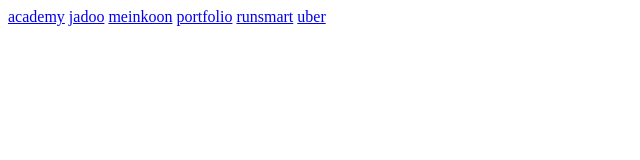
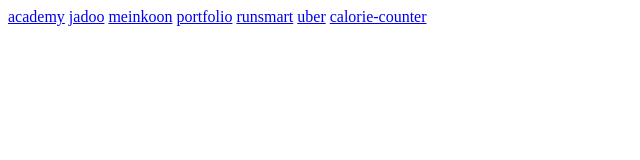
Before and after one commit to sweeeeetch/sweeeeetch.github.io, a plain HTML site: page index.html in a window 1280 px wide. Shown: the whole page, without its empty margins (0-640 px from the left). Drawn offline with Linux system fonts and the light colour scheme.

Commit message:
Update index.html

```diff
--- a/index.html
+++ b/index.html
@@ -13,5 +13,6 @@
     <a href="portfolio/index.html">portfolio</a>
     <a href="runsmart/index.html">runsmart</a>
     <a href="uber/index.html">uber</a>
+    <a href="calorie-counter/index.html">calorie-counter</a>
   </body>
 </html>
```
